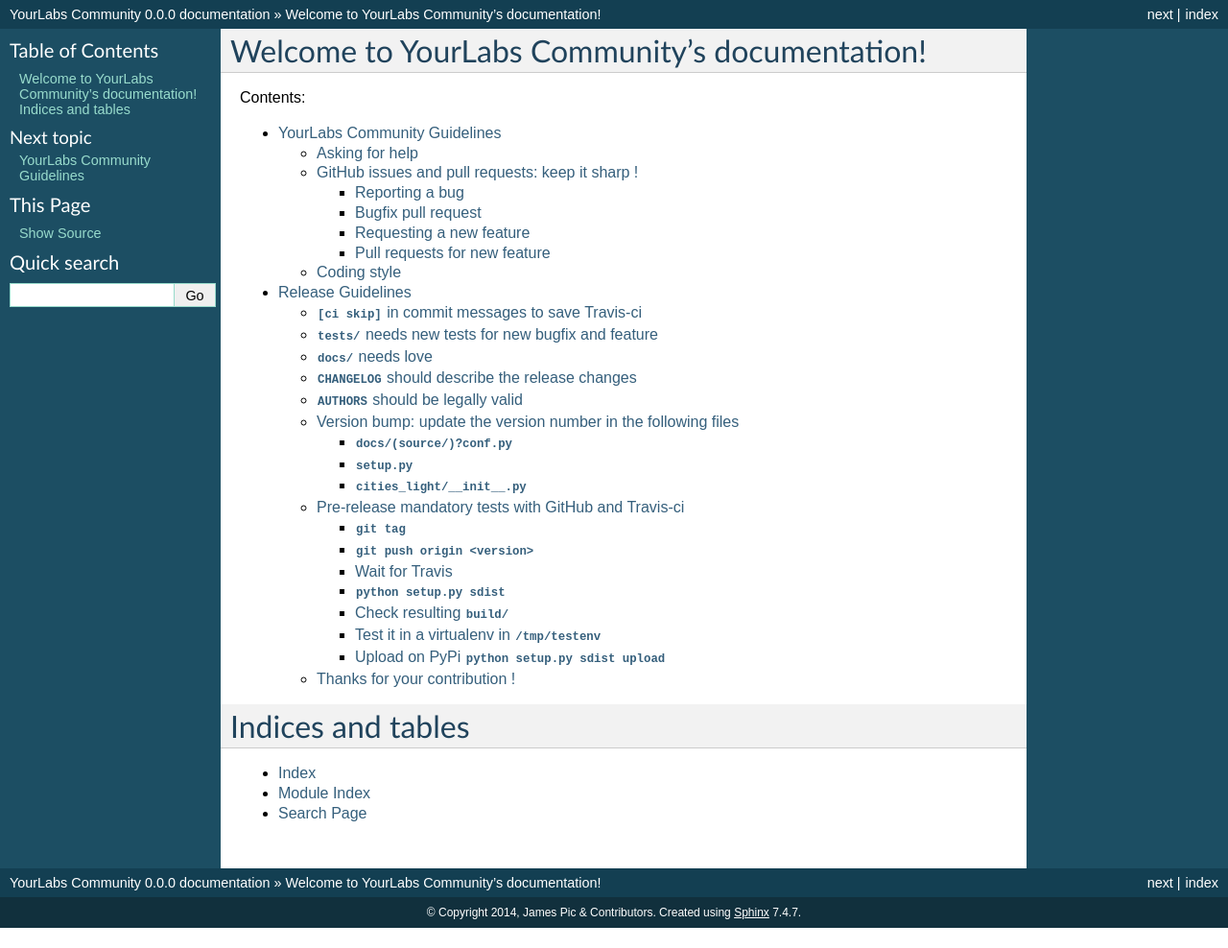
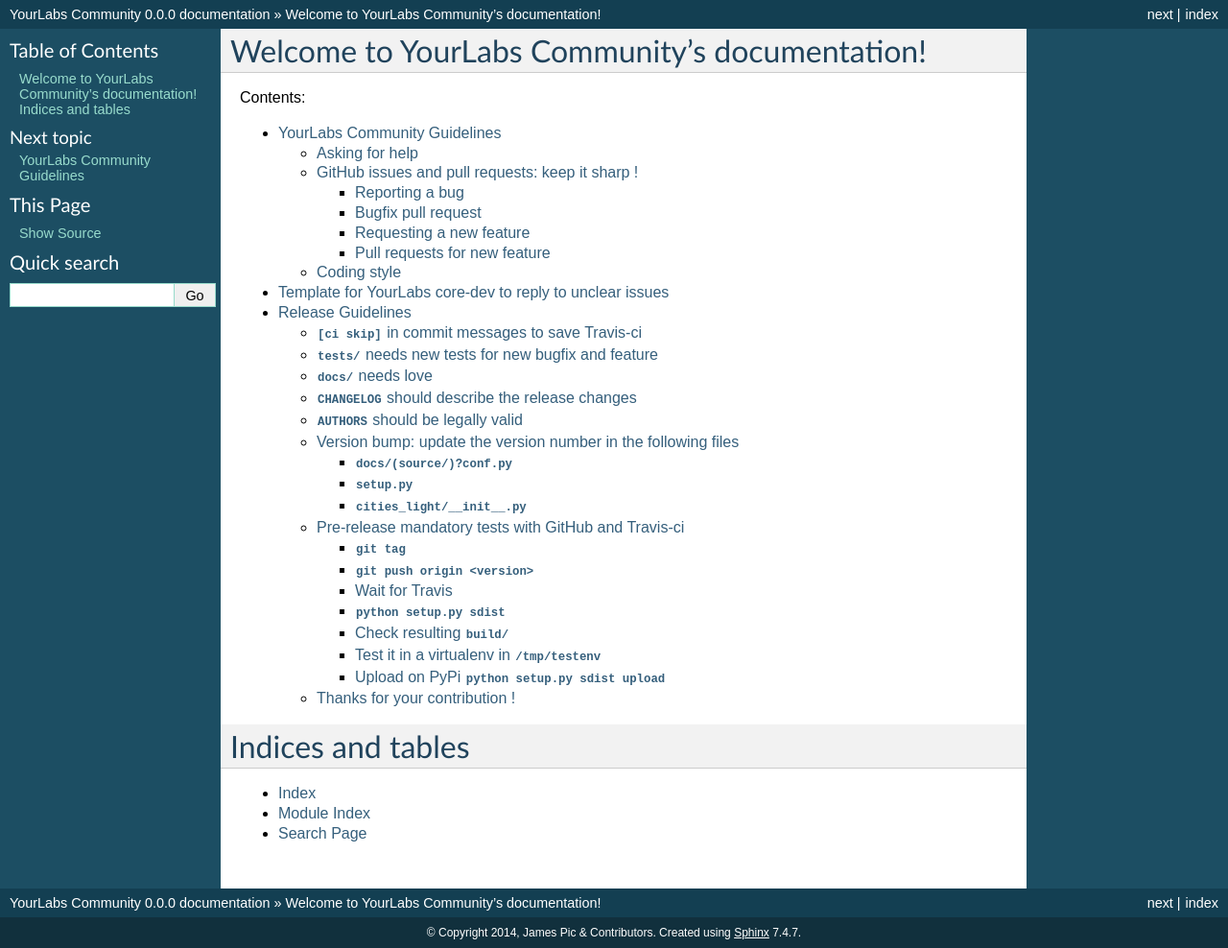
Before and after one commit to yourlabs/community, a Sphinx documentation site: the page built from docs/index.rst, in a window 1280 px wide. Shown: the whole page at 96% size. Built offline with Sphinx 7.4.7, drawn with Linux system fonts in a browser that asks for light colours; before the commit the page ends 967 px from its top, so only the background shows below that; some of the changed lines change nothing that is shown.

Commit message:
Template for replying to unclear issues

```diff
--- a/docs/index.rst
+++ b/docs/index.rst
@@ -12,6 +12,7 @@
    :maxdepth: 3
 
    guidelines
+   paste
    release
 
 
--- /dev/null
+++ b/docs/paste.rst
@@ -0,0 +1,43 @@
+Template for YourLabs core-dev to reply to unclear issues
+=========================================================
+
+::
+
+    We could not reproduce your issue. If it's still a problem for you, please
+    respond to this issue using the following template:
+
+
+        OS Version:
+        Python version:
+        Django version:
+        App version:
+        Database version (if appliable):
+        Database driver version (if appliable):
+        Browser version (if appliable):
+
+        Traceback (please paste the COMPLETE traceback here):
+
+
+
+
+        How to reproduce this bug:
+
+        -
+        -
+        -
+
+        Excepted result:
+
+        Actual result:
+
+    If you want a almost garanteed fast answer, then also:
+
+    - fork the repo,
+    - reproduct your issue in a new, simple app in `autocomplete_light/example_apps`
+    - it should be reproducible in `test_project/manage.py runserver`.
+
+    Thanks a lot for your report.
+
+    Sincerely
+
+    YourLabs core-dev team
```
